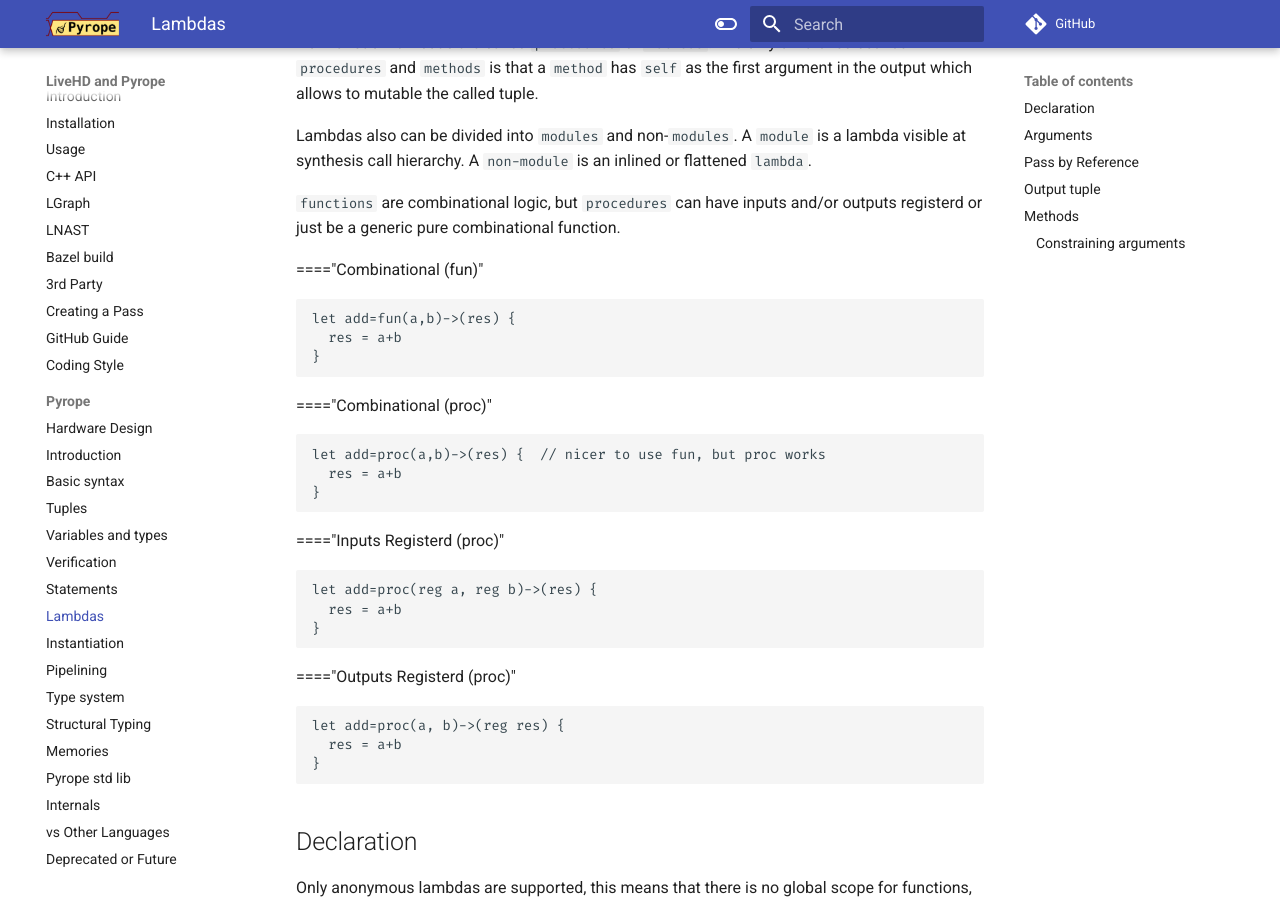
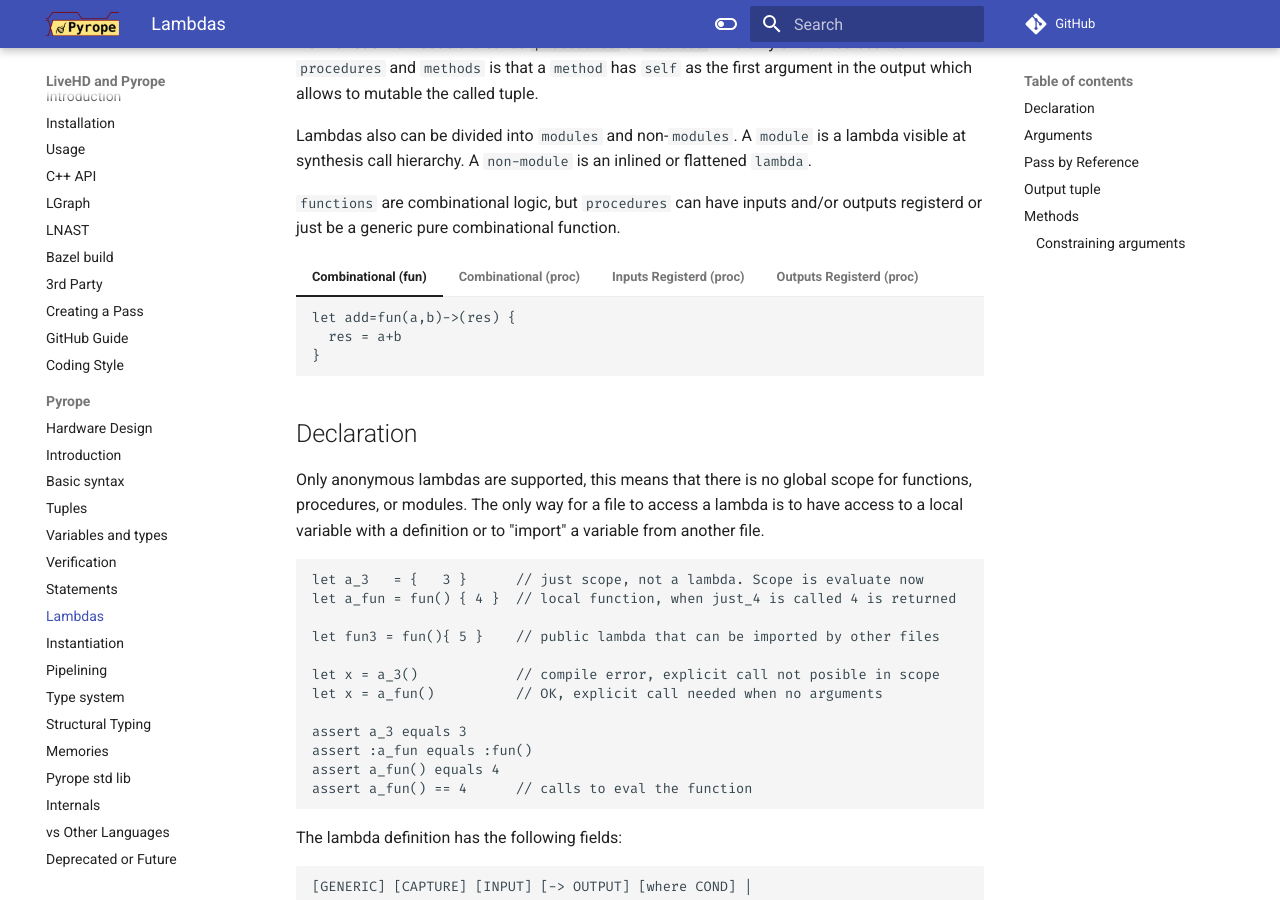
Before and after one commit to masc-ucsc/docs, an MkDocs documentation site: the page built from docs/pyrope/06-functions.md, in a window 1280 px wide and 900 px high, scrolled down 658 px. Built offline with MkDocs 1.6.1 and Material for MkDocs 9.7.7, drawn with Linux system fonts in a browser that asks for light colours; comment, search, counter and statistics services are not loaded.

Commit message:
fix doc format issue

````diff
--- a/docs/pyrope/06-functions.md
+++ b/docs/pyrope/06-functions.md
@@ -43,25 +43,28 @@ flattened `lambda`.
 `functions` are combinational logic, but `procedures` can have inputs and/or
 outputs registerd or just be a generic pure combinational function.
 
-===="Combinational (fun)"
+=== "Combinational (fun)"
     ```
     let add=fun(a,b)->(res) {
       res = a+b
     }
     ```
-===="Combinational (proc)"
+
+=== "Combinational (proc)"
     ```
     let add=proc(a,b)->(res) {  // nicer to use fun, but proc works
       res = a+b
     }
     ```
-===="Inputs Registerd (proc)"
+
+=== "Inputs Registerd (proc)"
     ```
     let add=proc(reg a, reg b)->(res) {
       res = a+b
     }
     ```
-===="Outputs Registerd (proc)"
+
+=== "Outputs Registerd (proc)"
     ```
     let add=proc(a, b)->(reg res) {
       res = a+b
````
